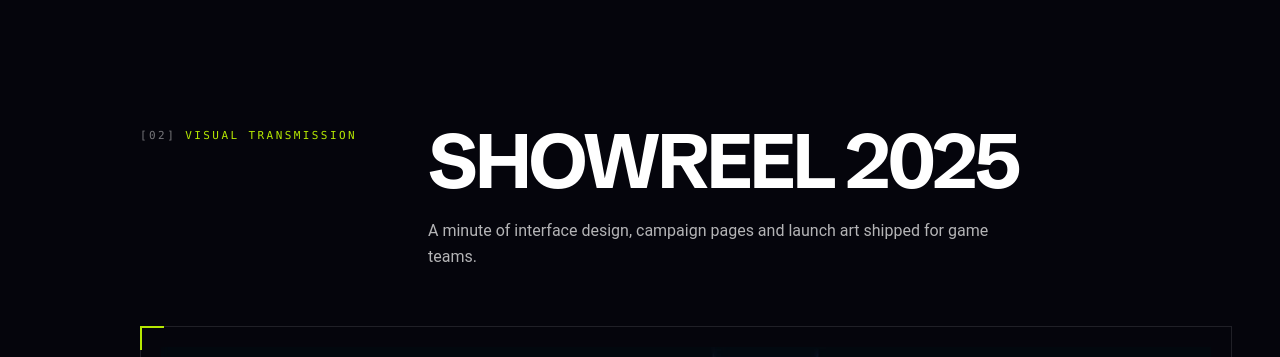
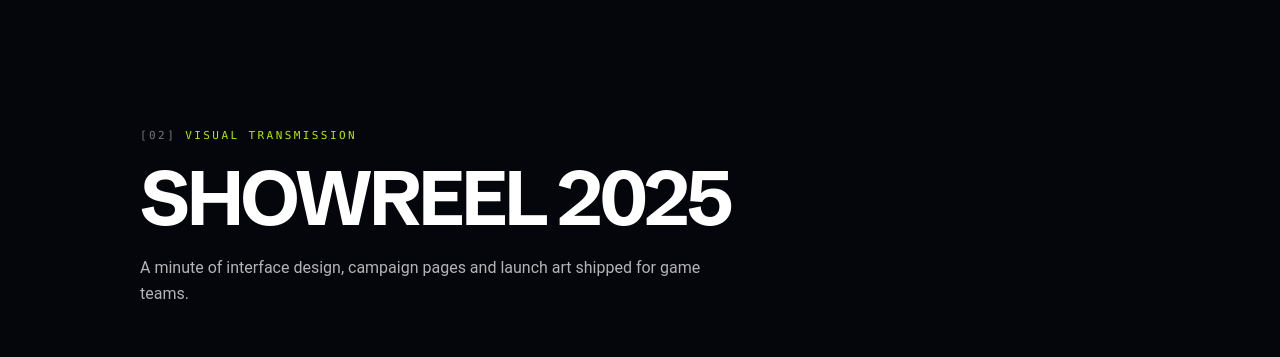
Before and after one commit to sowndev0106/gamegabyte-landing-page, a React (Vite) app: page / in a window 1280 px wide. Shown: the part 960-1317 px from the top of the page. Built offline with nearby package versions, Linux system fonts and the light colour scheme; grey boxes are pictures that could not be loaded; a web font is replaced by a local one.

Commit message:
refactor: stack section headers flush to the page left edge

```diff
--- a/src/components/ui/SectionHeader.tsx
+++ b/src/components/ui/SectionHeader.tsx
@@ -3,8 +3,14 @@ import { Reveal } from '../motion/Reveal'
 import { sectionById, type SectionId } from '../../content/sections'
 
 /**
- * The page's one section-header pattern: a monospaced marker in a narrow left
- * column, the display heading beside it.
+ * The page's one section-header pattern: marker, heading and supporting
+ * sentence stacked against the page's single left edge.
+ *
+ * Flush left on purpose. An earlier revision hung the marker in its own 240px
+ * margin column, which pushed every heading 288px inwards; the page's largest
+ * type then read as drifting toward the centre while the hero — the one section
+ * with a flush-left headline — stayed at the edge. One left edge for the whole
+ * page is the spine, and nothing gets to sit off it.
  *
  * The index and eyebrow are read from the section registry rather than passed
  * in — free-string arguments are how numbering drifts out of order.
@@ -24,20 +30,18 @@ export function SectionHeader({
 
   return (
     <Reveal>
-      <div className="mb-10 grid gap-6 lg:mb-14 lg:grid-cols-[minmax(0,240px)_minmax(0,1fr)] lg:gap-12">
+      <div className="mb-10 lg:mb-14">
         <p className="font-mono text-[11px] uppercase tracking-[0.22em] text-accent">
           <span aria-hidden="true" className="text-white/45">
             [{index}]
           </span>{' '}
           {eyebrow}
         </p>
-        <div>
-          <h2 className="font-display text-[clamp(38px,6vw,84px)] font-extrabold uppercase leading-[0.86] tracking-[-0.05em] text-white">
-            {title}
-          </h2>
-          {description && <p className="mt-6 max-w-xl text-base leading-relaxed text-white/70">{description}</p>}
-          {action && <div className="mt-8">{action}</div>}
-        </div>
+        <h2 className="mt-5 font-display text-[clamp(38px,6vw,84px)] font-extrabold uppercase leading-[0.86] tracking-tighter text-white">
+          {title}
+        </h2>
+        {description && <p className="mt-6 max-w-xl text-base leading-relaxed text-white/70">{description}</p>}
+        {action && <div className="mt-8">{action}</div>}
       </div>
     </Reveal>
   )
```
